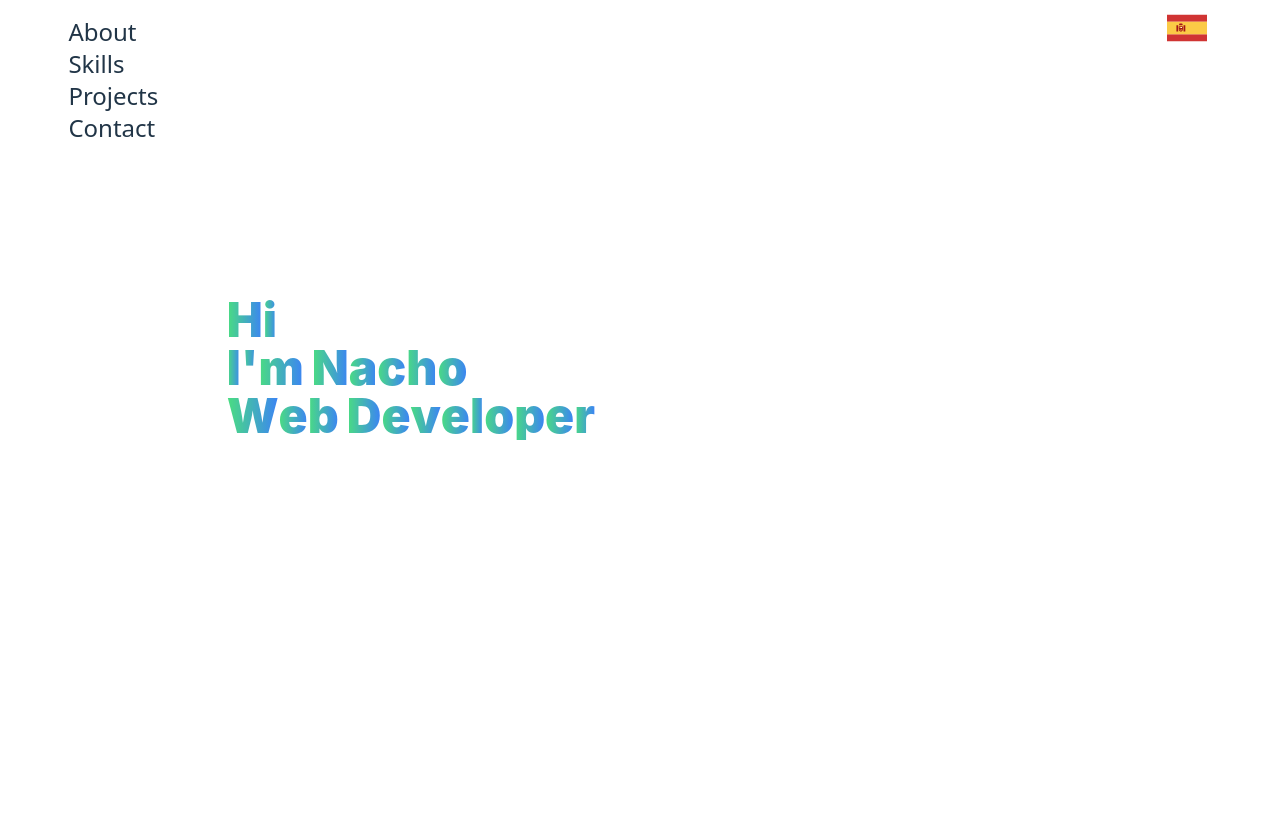
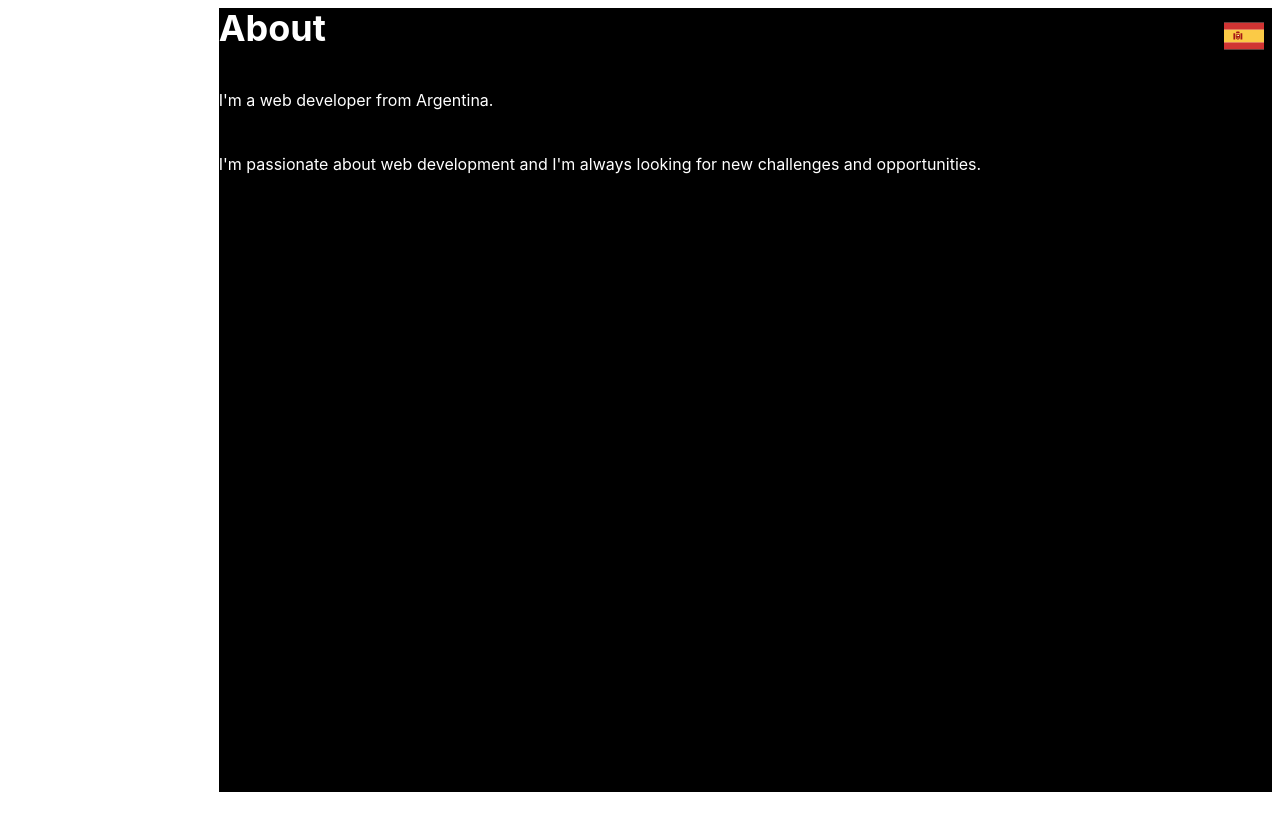
Before and after one commit to NachoBerridy/ElRinconDeNacho, a React (Vite) app: page /about in a window 1280 px wide. Shown: the top 830 px of the page. After the commit the page ends 800 px from the top, so only its background shows below. Built offline with nearby package versions, Linux system fonts and the light colour scheme.

Commit message:
sections

```diff
--- a/src/App.jsx
+++ b/src/App.jsx
@@ -1,14 +1,34 @@
 import { useState } from 'react'
-import reactLogo from './assets/react.svg'
 import './App.css'
 import Home from './Pages/Home/Home'
+import About from './Pages/About/About'
+import Skills from './Pages/Skills/Skills'
+import Contact from './Pages/Contact/Contact'
+import Projects from './Pages/Projects/Projects'
+import SideBar from './Components/Organisms/SideBar/SideBar'
+import LanguageButton from './Components/Atoms/Buttons/Language/LanguageButton'
+import { Route, Routes } from "react-router-dom";
 
 function App() {
-  const [count, setCount] = useState(0)
 
   return (
-    <div className="App">
-      <Home />
+    <div className="App absolute top-0 left-0 w-screen h-screen grid grid-cols-12 grid-rows-6 p-2">
+      <div className="row-span-full col-span-2 col-start-0">
+        <SideBar />
+      </div>
+      <div className="fixed top-4 right-4">
+        <LanguageButton />
+      </div>
+      <div className='col-start-3 h-full row-span-full col-span-full'>
+        <Routes>
+          <Route path="/" element={<Home />} />
+          <Route path="/about" element={<About />} />
+          <Route path="/skills" element={<Skills />} />
+          <Route path="/projects" element={<Projects />} />
+          <Route path="/contact" element={<Contact />} />
+        </Routes>
+      </div>
+
     </div>
   )
 }
--- a/src/Components/Atoms/SideItems/SideItems.jsx
+++ b/src/Components/Atoms/SideItems/SideItems.jsx
@@ -1,13 +1,36 @@
 import React from "react";
+import { useSelector } from "react-redux";
+import { Link } from "react-router-dom";
 
 
 const SideItems = ({title}) => {
 
+    const { language } = useSelector(state => state.data)
+
+    const traslate = (title) => {
+        if (language === "es") {
+            switch (title) {
+                case "Habilidades":
+                    return "Skills"
+                case "Proyectos":
+                    return "Projects"
+                case "Contacto":
+                    return "Contact"
+                case "Sobre mí":
+                    return "About"
+                default:
+                    return title
+            }
+        } else {
+            return title
+        }
+    }
+
+    const link = traslate(title).toLowerCase()
+
     return (
         <div className=" flex flex-col gap-2 justify-center items-start divide-y divide-white">
-            <span className=" font-sans font-medium text-2xl ">
-                {title}
-            </span>
+            <Link to={`/${link}`} className="text-white text-2xl font-bold">{title}</Link>
         </div>
     );
 }
--- /dev/null
+++ b/src/Components/Organisms/AboutMainSection/AboutMainSection.jsx
@@ -0,0 +1,34 @@
+import React from "react";
+import { useSelector } from "react-redux";
+
+const AboutMainSection = () => {
+
+    const { language } = useSelector(state => state.data)
+    const eng = useSelector(state => state.data.data.en.sideItems)[0]
+    console.log(eng)
+
+    return (
+        <div className="h-full justify-center items-center bg-black">
+            {
+                language === "en" ?
+                <div className=" flex flex-col h-full w-full gap-10 items-start">
+                    <h1 className="text-4xl font-bold text-white">About</h1>
+                    {
+                        eng.description.map ((item, index) => {
+                            return <p key={index} className="text-white">{item}</p>
+                        })
+                    }
+                </div>
+                :
+                <div className="flex flex-col gap-2 justify-center items-start">
+                    <h1 className="text-4xl font-bold text-white">Sobre mí</h1>
+                    <p className="text-white text-xl">adsdas</p>
+                </div>
+            }
+        </div>
+
+    );
+
+}
+
+export default AboutMainSection;
--- /dev/null
+++ b/src/Components/Templates/About/AboutTemplate.jsx
@@ -0,0 +1,14 @@
+import React from "react";
+import AboutMainSection from "../../Organisms/AboutMainSection/AboutMainSection";
+
+
+const AboutTemplate = () => {
+
+    return (
+        <div className="w-full h-full">
+                <AboutMainSection   />
+        </div>
+    );
+}
+
+export default AboutTemplate;
--- a/src/Components/Templates/Home/HomeTemplate.jsx
+++ b/src/Components/Templates/Home/HomeTemplate.jsx
@@ -5,15 +5,9 @@ import LanguageButton from "../../Atoms/Buttons/Language/LanguageButton";
 
 const HomeTemplate = () => {
     return (
-        <div className="absolute top-0 left-0 w-screen grid grid-cols-12 grid-rows-6 p-2">
-            <div className="row-span-full col-span-2 col-start-0">
-                <SideBar />
-            </div>
-            <div className="col-start-3 row-start-3">
-                <HomeMainSection   />
-            </div>
-            <div className=" col-start-12">
-                <LanguageButton />
+        <div className="w-full grid grid-cols-12 grid-rows-6 p-2">
+            <div className="col-start-1 row-start-3">
+                <HomeMainSection />
             </div>
         </div>
     );
--- /dev/null
+++ b/src/Pages/About/About.jsx
@@ -0,0 +1,15 @@
+import React from "react";
+
+import AboutTemplate from "../../Components/Templates/About/AboutTemplate";
+
+
+const About = () => {
+
+    return (
+        <div className="h-full">
+            <AboutTemplate />
+        </div>
+    );
+}
+
+export default About;
--- /dev/null
+++ b/src/Pages/Contact/Contact.jsx
@@ -0,0 +1,14 @@
+import React from "react";
+
+const Contact = () => {
+
+    return (
+        <h1>
+            Contact
+        </h1>
+
+    );
+
+}
+
+export default Contact;
--- /dev/null
+++ b/src/Pages/Projects/Projects.jsx
@@ -0,0 +1,14 @@
+import React from "react";
+
+const Projects = () => {
+
+    return (
+        <h1>
+            Projects
+        </h1>
+
+    );
+
+}
+
+export default Projects;
--- /dev/null
+++ b/src/Pages/Skills/Skills.jsx
@@ -0,0 +1,14 @@
+import React from "react";
+
+const Skills = () => {
+
+    return (
+        <h1>
+            Skills
+        </h1>
+
+    );
+
+}
+
+export default Skills;
--- a/src/assets/EN.json
+++ b/src/assets/EN.json
@@ -9,10 +9,9 @@
             "title":"About",
             "link":"#about",
             "description":[
-                "I'm a web developer from Argentina. I'm passionate about web development and I'm always looking for new challenges and opportunities.",
-                "Mi pasión por la tecnología y resolver problema me llevo a estudiar programación.",
-                "Me gusta aprender cosas nuevas y compartir lo que aprendo.",
-                "Siempre estoy buscando nuevas oportunidades para seguir creciendo como profesional."
+                "I'm a web developer from Argentina." ,
+                "I'm passionate about web development and I'm always looking for new challenges and opportunities."
+
             ]
         },
         {
```
